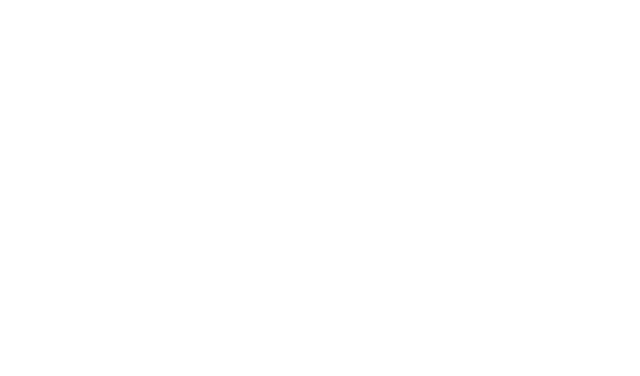
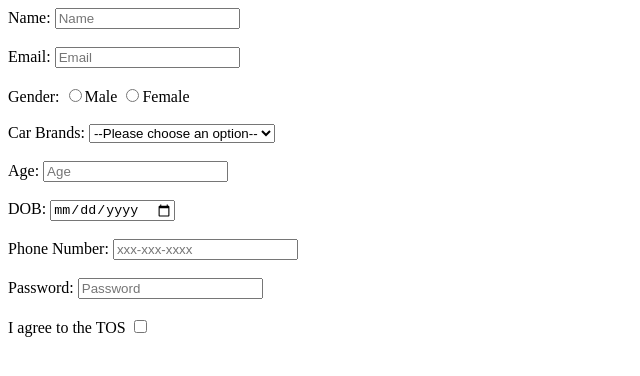
Before and after one commit to acciojob/signup-form-car-Deepraj4595, a website: page main.html in a window 1280 px wide. Shown: the whole page, without its empty margins (0-640 px from the left). Drawn offline with Linux system fonts and the light colour scheme.

Commit message:
created a submission

```diff
--- a/main.html
+++ b/main.html
@@ -11,6 +11,46 @@
     <script type="text/javascript" src="./script.js">
 </script>
 
+	<form>
+		<label for="Name">Name:</label>
+		<input type="text" id="name" placeholder="Name" required>
+		<br><br>
+
+		<label for="Email">Email:</label>
+		<input type="email" id="email" placeholder="Email" required>
+		<br><br>
+
+		<label for="Gender">Gender:</label>
+		<input type="radio" name="gender" id="gender_m" value="male">Male
+		<input type="radio" name="gender" id="gender_f" value="female">Female
+		<br><br>
+
+		<label for="carBrands">Car Brands:</label>
+		<select id="cars" name="cars" required>
+			<option value="--Please choose an option--">--Please choose an option--</option>
+		</select>
+
+		<br><br>
+		<label for="Age">Age:</label>
+		<input type="number" id="age" placeholder="Age" required>
+		<br><br>
+
+		<label for="DOB">DOB:</label>
+		<input type="date" id="dob" required>
+		<br><br>
+
+		<label for="tel">Phone Number:</label>
+		<input type="tel" id="tel" placeholder="xxx-xxx-xxxx">
+		<br><br>
+
+		<label for="password">Password:</label>
+		<input type="password" id="password" placeholder="Password" required>
+		<br><br>
+
+		<label for="tos">I agree to the TOS</label>
+		<input type="checkbox" id="tos" required>
+	</form>
+
 </body>
 
 </html>
```
